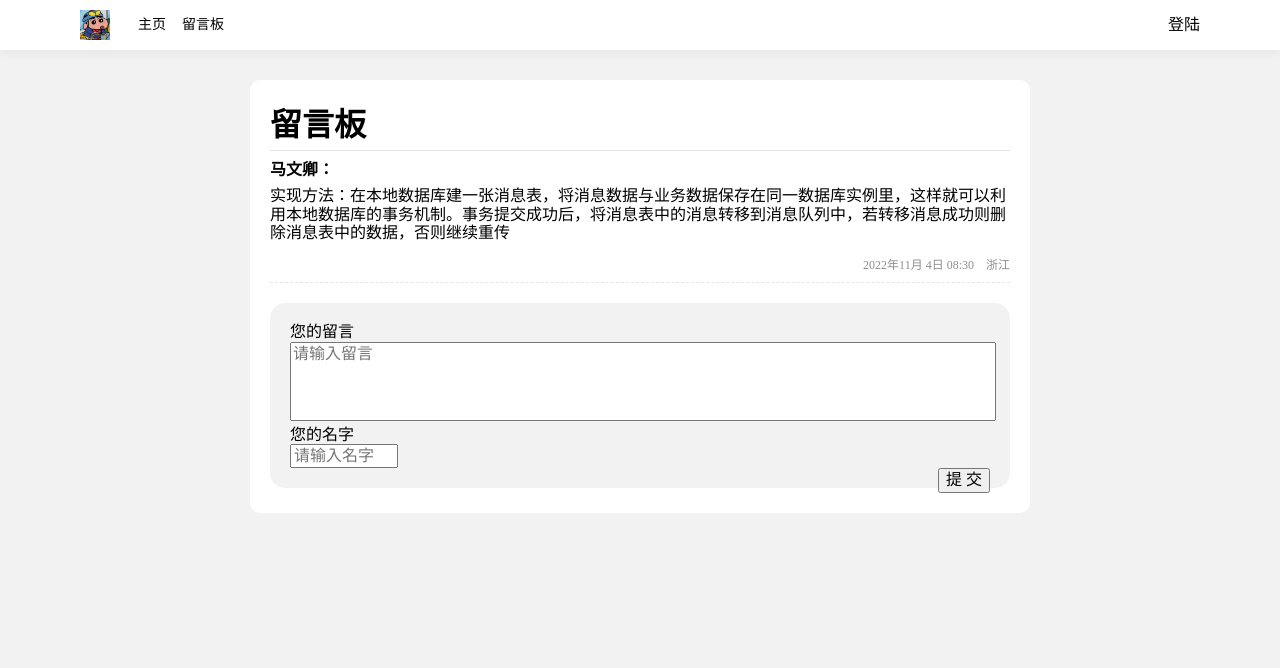
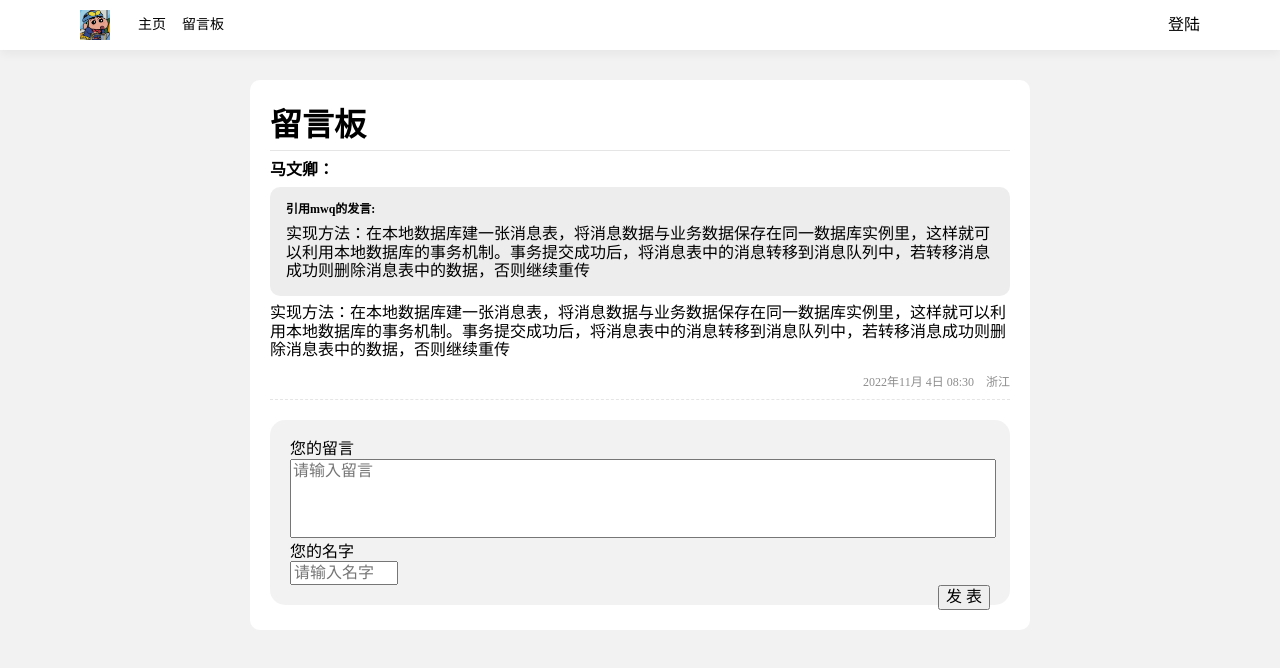
Before and after one commit to mawenqing1/blog-front, a React (Vite) app: page /layout/words in a window 1280 px wide. Shown: the top 668 px of the page. Built offline with nearby package versions, Linux system fonts and the light colour scheme; a small style sheet from the web is missing.

Commit message:
chore: comment reference style

```diff
--- a/src/pages/words/index.module.less
+++ b/src/pages/words/index.module.less
@@ -29,6 +29,19 @@
                 font-size: 16px;
                 font-weight: 600;
                 margin-bottom: 8px;
+            }
+
+            .comment_reference {
+                padding: 16px;
+                border-radius: 10px;
+                margin-bottom: 8px;
+                background-color: rgba(0, 0, 0, 0.07);
+
+                .reference_user {
+                    font-weight: 600;
+                    font-size: 12px;
+                    margin-bottom: 8px;
+                }
             }
 
             .comment_body {
--- a/src/pages/words/index.tsx
+++ b/src/pages/words/index.tsx
@@ -16,6 +16,10 @@ const LeaveWords: FC = () => {
         return (
             <div className={styles.comment_list}>
                 <p className={styles.comment_user}>马文卿：</p>
+                <div className={styles.comment_reference}>
+                    <p className={styles.reference_user}>引用mwq的发言:</p>
+                    <span>实现方法：在本地数据库建一张消息表，将消息数据与业务数据保存在同一数据库实例里，这样就可以利用本地数据库的事务机制。事务提交成功后，将消息表中的消息转移到消息队列中，若转移消息成功则删除消息表中的数据，否则继续重传</span>
+                </div>
                 <p className={styles.comment_body}>实现方法：在本地数据库建一张消息表，将消息数据与业务数据保存在同一数据库实例里，这样就可以利用本地数据库的事务机制。事务提交成功后，将消息表中的消息转移到消息队列中，若转移消息成功则删除消息表中的数据，否则继续重传</p>
                 <div className={styles.comment_footer}>
                     <span className={styles.comment_time}>2022年11月 4日 08:30</span>
@@ -49,7 +53,7 @@ const LeaveWords: FC = () => {
                         name='words'
                         rules={[{ required: true, message: '请输入留言!' }]}
                     >
-                        <TextArea placeholder="请输入留言" style={{width: '100%', resize: 'none'}} rows={4} maxLength={200} />
+                        <TextArea placeholder="请输入留言" style={{ width: '100%', resize: 'none' }} rows={4} maxLength={200} />
                     </Form.Item>
                     <Form.Item
                         label="您的名字"
@@ -60,7 +64,7 @@ const LeaveWords: FC = () => {
                     </Form.Item>
                     <Form.Item>
                         <Button type="primary" htmlType="submit">
-                            提交
+                            发表
                         </Button>
                     </Form.Item>
                 </Form>
```
